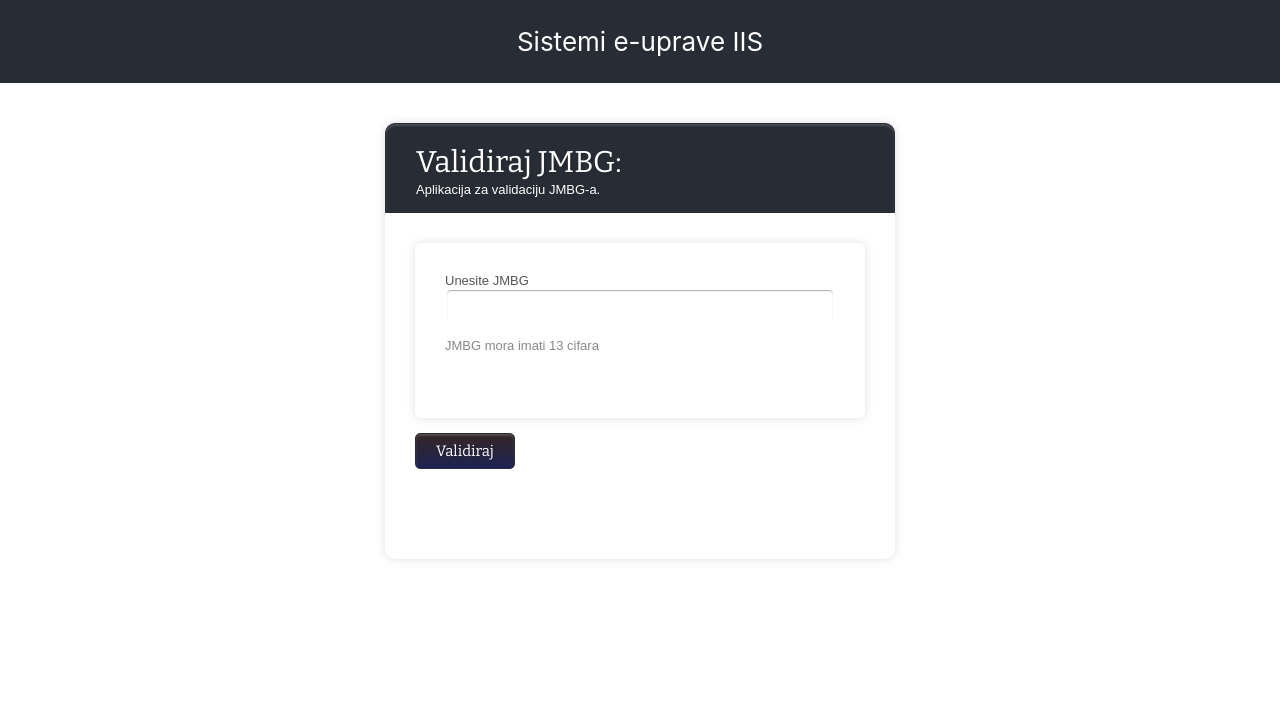
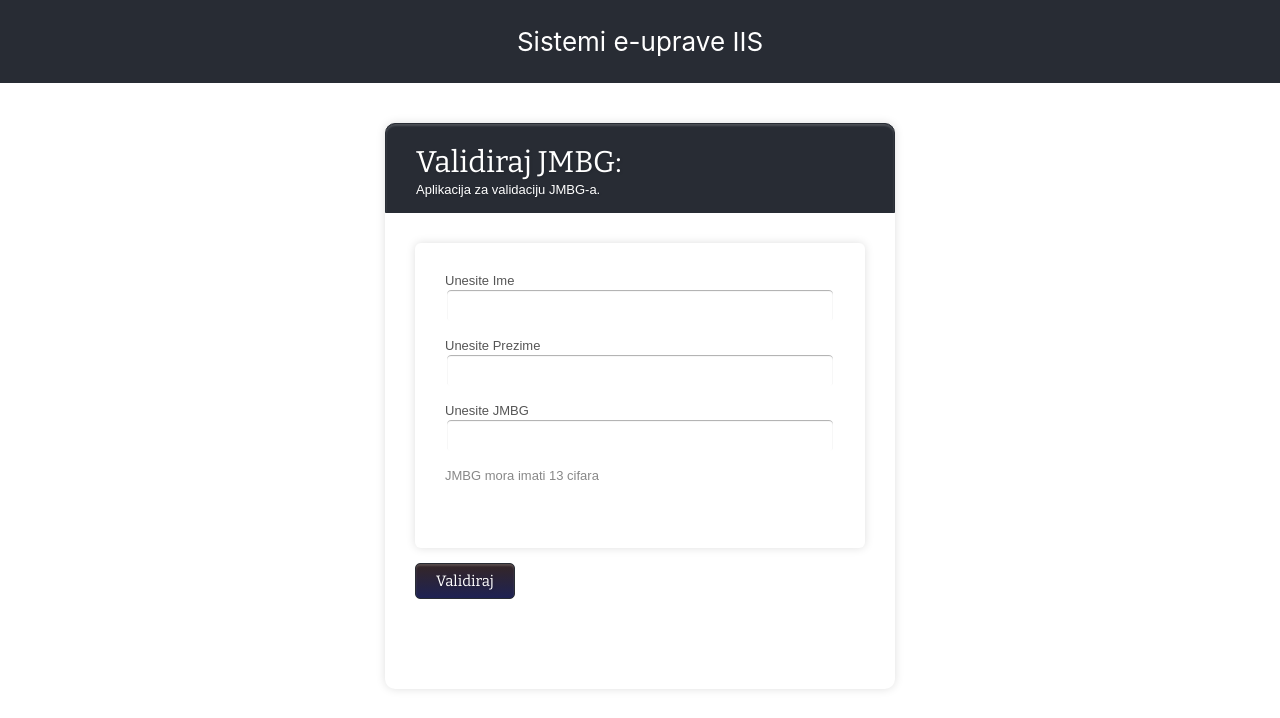
Before and after one commit to YukiOnnaSenpai/jmbgValidator, a React (Create React App) app: page / in a window 1280 px wide. Shown: the top 718 px of the page. Built offline with nearby package versions, Linux system fonts and the light colour scheme.

Commit message:
added fields

```diff
--- a/src/jmbgComponent/Jmbg.css
+++ b/src/jmbgComponent/Jmbg.css
@@ -49,6 +49,8 @@
 	margin-bottom: 15px;
 }
 .form-style input[name="jmbg"],
+.form-style input[name="ime"],
+.form-style input[name="prezime"],
 .form-style textarea,
 .form-style select {
 	display: block;
--- a/src/jmbgComponent/JmbgHandler.js
+++ b/src/jmbgComponent/JmbgHandler.js
@@ -9,12 +9,18 @@ export default function JmbgHandler() {
     const initialState = [{ day: 0, month: 0, year: 0, region: "", sex: "", checksum: 0 }];
     const { register, handleSubmit } = useForm({ mode: 'onBlur' });
     const [jmbgObject, setJmbgFields] = useState(initialState);
-    const [showFields, setShowFields] = useState(false);;
+    const [showFields, setShowFields] = useState(false);
+    const [ime, setIme] = useState('');
+    const [prezime, setPrezime] = useState('');
 
     const onSubmit = async data => {
 
         try {
             let stringifiedData = getJmbg(data.jmbg);
+
+            setIme(data.ime);
+
+            setPrezime(data.prezime);
 
             const day = getDay(stringifiedData.substring(0, 2), stringifiedData.substring(2, 4), stringifiedData.substring(4, 7));
 
@@ -166,6 +172,16 @@ export default function JmbgHandler() {
                 <form onSubmit={handleSubmit(onSubmit)}>
                     <div className="section"></div>
                     <div className="inner-wrap">
+                        <label> Unesite Ime <br />
+                            <input
+                                name="ime"
+                                ref={register({ required: true, pattern: /^[A-Za-z]+$/i })}
+                            /></label>
+                        <label> Unesite Prezime <br />
+                            <input
+                                name="prezime"
+                                ref={register({ required: true, pattern: /^[A-Za-z]+$/i })}
+                            /></label>
                         <label> Unesite JMBG <br />
                             <input
                                 name="jmbg"
@@ -184,7 +200,9 @@ export default function JmbgHandler() {
                 <div>
                     <div className="section">Rezultati validacije: </div>
                     <div className="inner-wrap">
-                        <h4><b>Dati JMBG je validan</b></h4>
+                        <h4><b>Dati JMBG je validan.</b></h4>
+                        <h4><b>Ime: </b> {ime}</h4>
+                        <h4><b>Prezime: </b>{prezime}</h4>
                         <h4><b>Dan rođenja:</b> {jmbgObject.day}</h4>
                         <h4><b>Mesec rođenja:</b> {jmbgObject.month}</h4>
                         <h4><b>Godina rođenja:</b> {jmbgObject.year}</h4>
```
Also changed, not shown: 1 other file (tests, documents, lock files or other folders).
